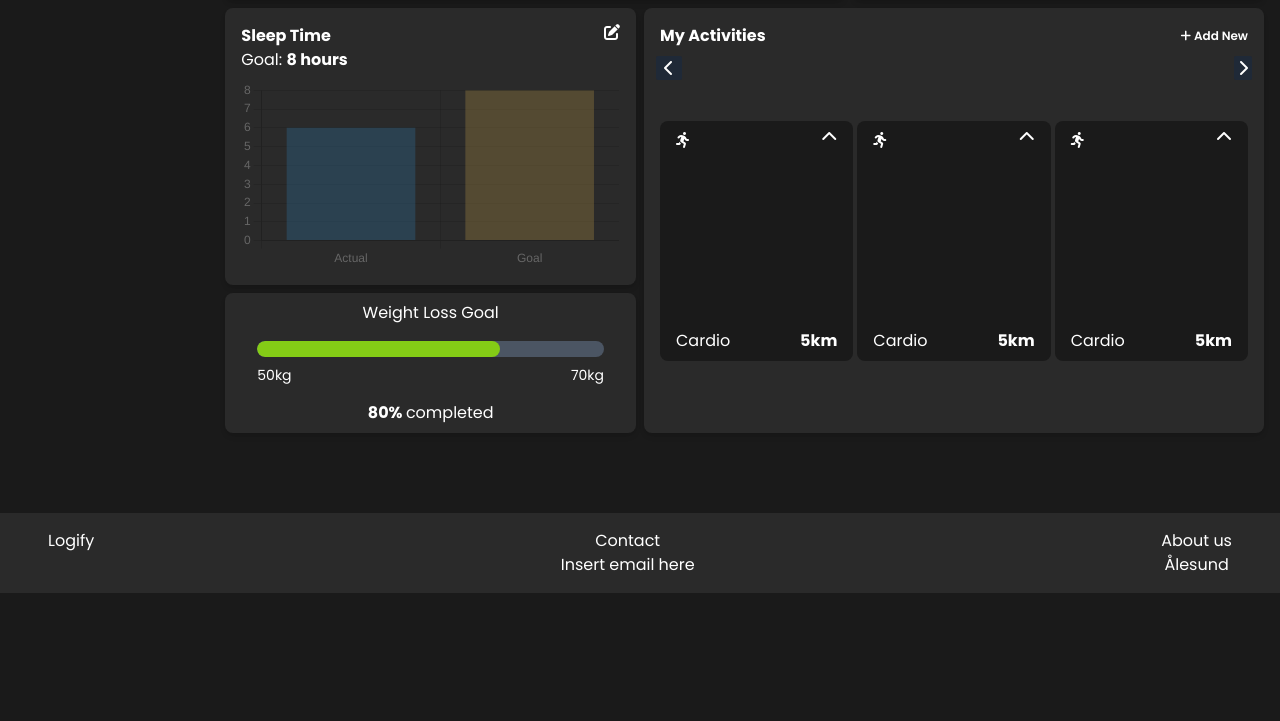
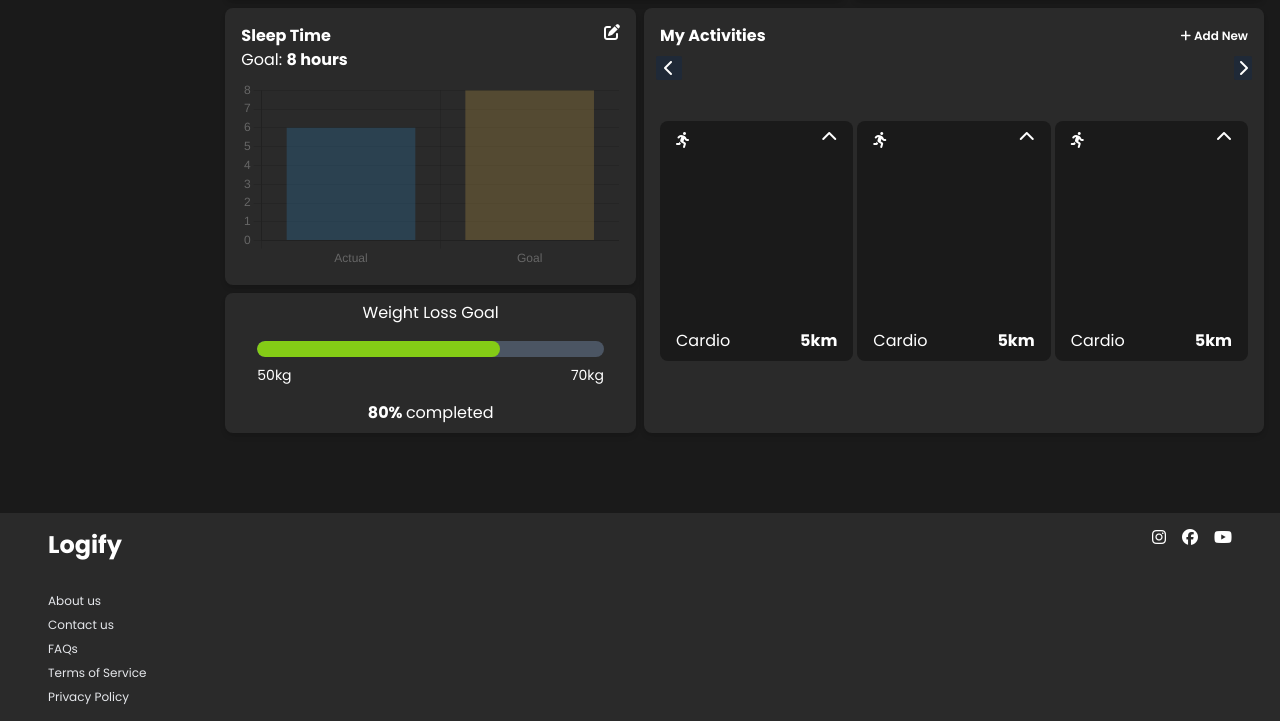
Before and after one commit to rubentotterman/app, a website built with Vite: page index.html in a window 1280 px wide. Shown: the part 554-1275 px from the top of the page. Before the commit the page ends 1147 px from the top, so only its background shows below. Built offline with nearby package versions, Linux system fonts and the light colour scheme.

Commit message:
Footer
UI updates to footer

```diff
--- a/index.html
+++ b/index.html
@@ -244,16 +244,22 @@
    <!--Footer-->
    <footer class="w-full h-full bg-lightPanel text-white py-4 px-12 mt-20">
     <div class="w-full h-full flex justify-between">
-      <div><h1>Logify</h1></div>
-      <div class="flex flex-col items-center">
-        <h1>Contact</h1>
-        <p>Insert email here</p>
+      <div>
+        <h1 class="text-2xl font-bold">Logify</h1>
+        <div class="flex flex-col text-xs font-light text-gray-200 mt-8">
+          <ul class="flex flex-col gap-2">
+            <h2>About us</h2>
+            <li>Contact us</li>
+            <li>FAQs</li>
+            <li>Terms of Service</li>
+            <li>Privacy Policy</li>
+          </ul>
+        </div>
       </div>
-      <div class="items-center flex flex-col">
-        <h2>About us</h2>
-        <ul>
-          <li>Ålesund</li>
-        </ul>
+      <div class="flex gap-4">
+        <i class="fa-brands fa-instagram"></i>
+        <i class="fa-brands fa-facebook"></i>
+        <i class="fa-brands fa-youtube"></i>
       </div>
     </div>
   </footer>
```
